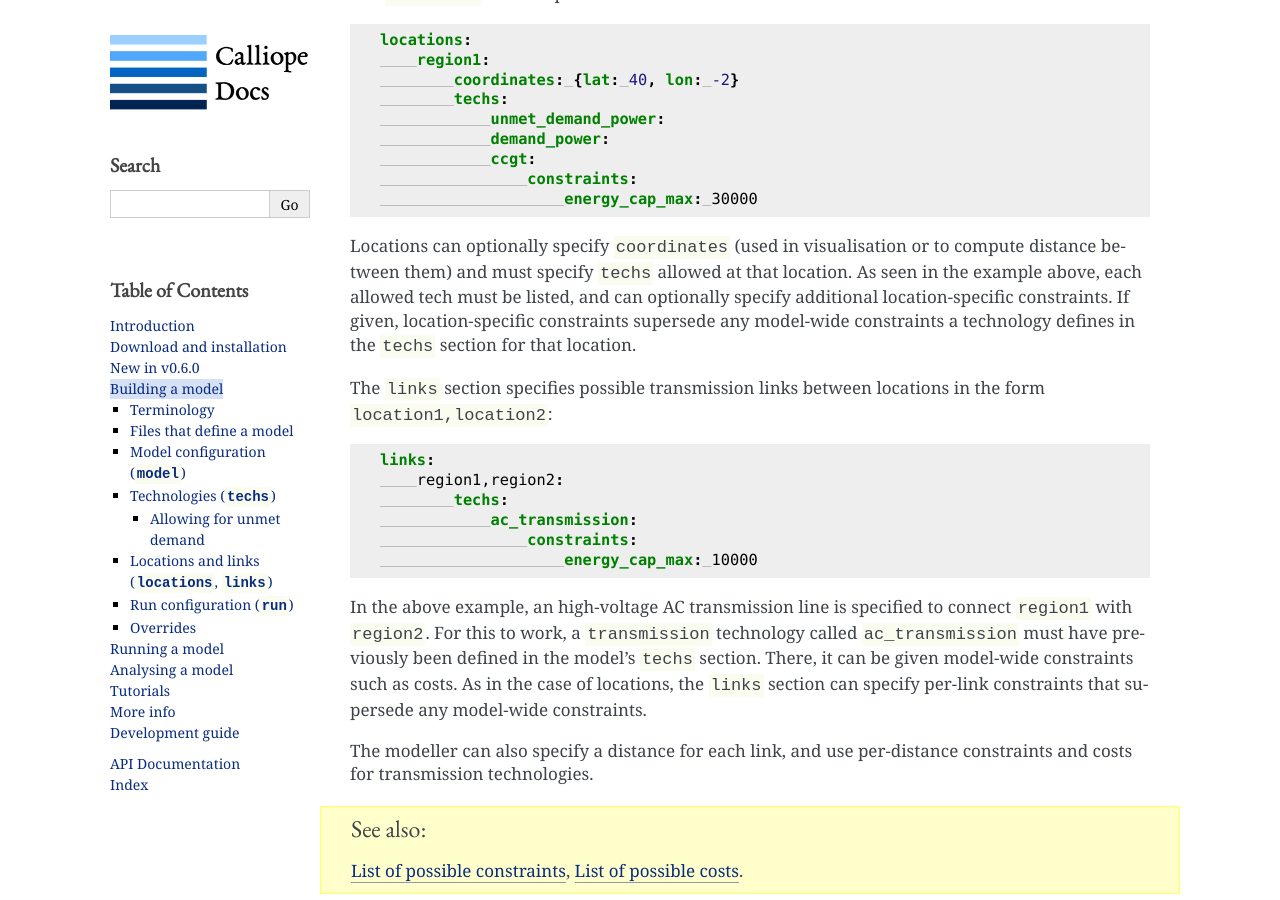
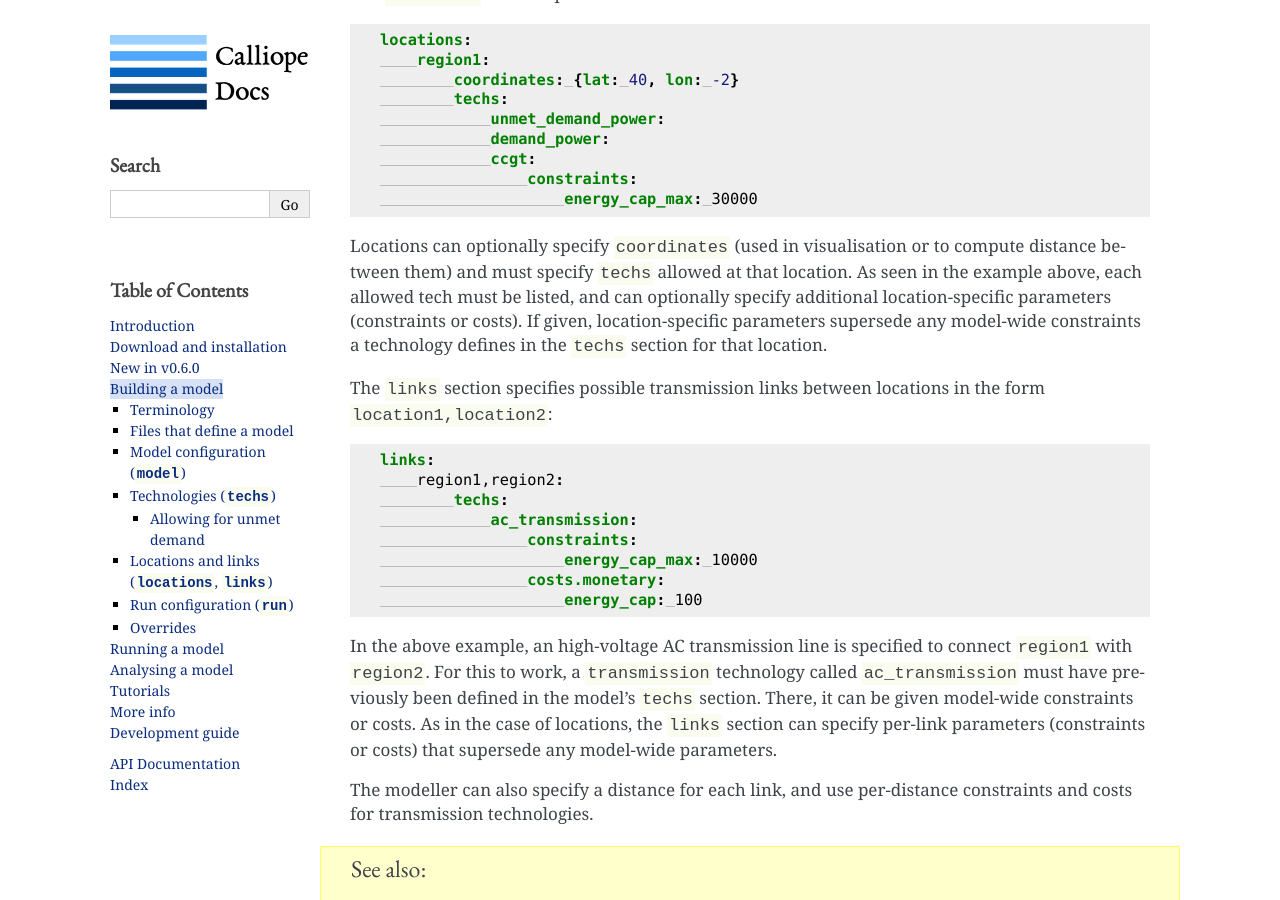
Before and after one commit to calliope-project/calliope, a Sphinx documentation site: the page built from doc/user/building.rst, in a window 1280 px wide and 900 px high, scrolled down 4607 px. Built offline with Sphinx 7.4.7, drawn with Linux system fonts in a browser that asks for light colours; pages that are not in the unit, such as notebooks, are missing from menus; a script that is not in the unit is left out.

Commit message:
Clarify location/link-specific parameters (fixes issue #143)

```diff
--- a/doc/user/building.rst
+++ b/doc/user/building.rst
@@ -169,7 +169,7 @@ The ``locations`` section specifies each location:
                     constraints:
                         energy_cap_max: 30000
 
-Locations can optionally specify ``coordinates`` (used in visualisation or to compute distance between them) and must specify ``techs`` allowed at that location. As seen in the example above, each allowed tech must be listed, and can optionally specify additional location-specific constraints. If given, location-specific constraints supersede any model-wide constraints a technology defines in the ``techs`` section for that location.
+Locations can optionally specify ``coordinates`` (used in visualisation or to compute distance between them) and must specify ``techs`` allowed at that location. As seen in the example above, each allowed tech must be listed, and can optionally specify additional location-specific parameters (constraints or costs). If given, location-specific parameters supersede any model-wide constraints a technology defines in the ``techs`` section for that location.
 
 The ``links`` section specifies possible transmission links between locations in the form ``location1,location2``:
 
@@ -181,8 +181,10 @@ The ``links`` section specifies possible transmission links between locations in
                 ac_transmission:
                     constraints:
                         energy_cap_max: 10000
+                    costs.monetary:
+                        energy_cap: 100
 
-In the above example, an high-voltage AC transmission line is specified to connect ``region1`` with ``region2``. For this to work, a ``transmission`` technology called ``ac_transmission`` must have previously been defined in the model's ``techs`` section. There, it can be given model-wide constraints such as costs. As in the case of locations, the ``links`` section can specify per-link constraints that supersede any model-wide constraints.
+In the above example, an high-voltage AC transmission line is specified to connect ``region1`` with ``region2``. For this to work, a ``transmission`` technology called ``ac_transmission`` must have previously been defined in the model's ``techs`` section. There, it can be given model-wide constraints or costs. As in the case of locations, the ``links`` section can specify per-link parameters (constraints or costs) that supersede any model-wide parameters.
 
 The modeller can also specify a distance for each link, and use per-distance constraints and costs for transmission technologies.
 
```
